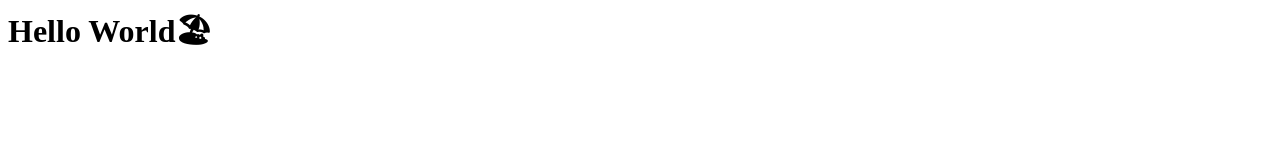
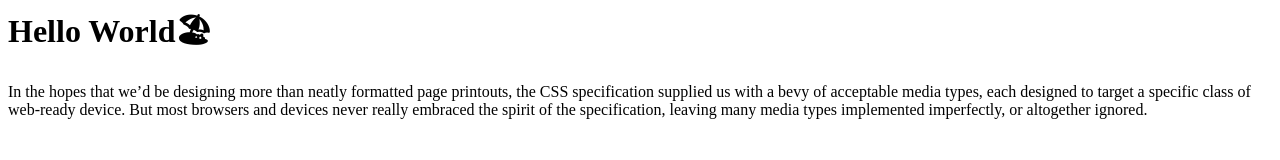
Before and after one commit to Acyony/hello-world, a plain HTML site: page index.html in a window 1280 px wide. Drawn offline with Linux system fonts and the light colour scheme.

Commit message:
added paragraph

```diff
--- a/index.html
+++ b/index.html
@@ -1 +1,2 @@
 <h1>Hello World🏖 </h1>
+<p>In the hopes that we’d be designing more than neatly formatted page printouts, the CSS specification supplied us with a bevy of acceptable media types, each designed to target a specific class of web-ready device. But most browsers and devices never really embraced the spirit of the specification, leaving many media types implemented imperfectly, or altogether ignored.</p>
```
